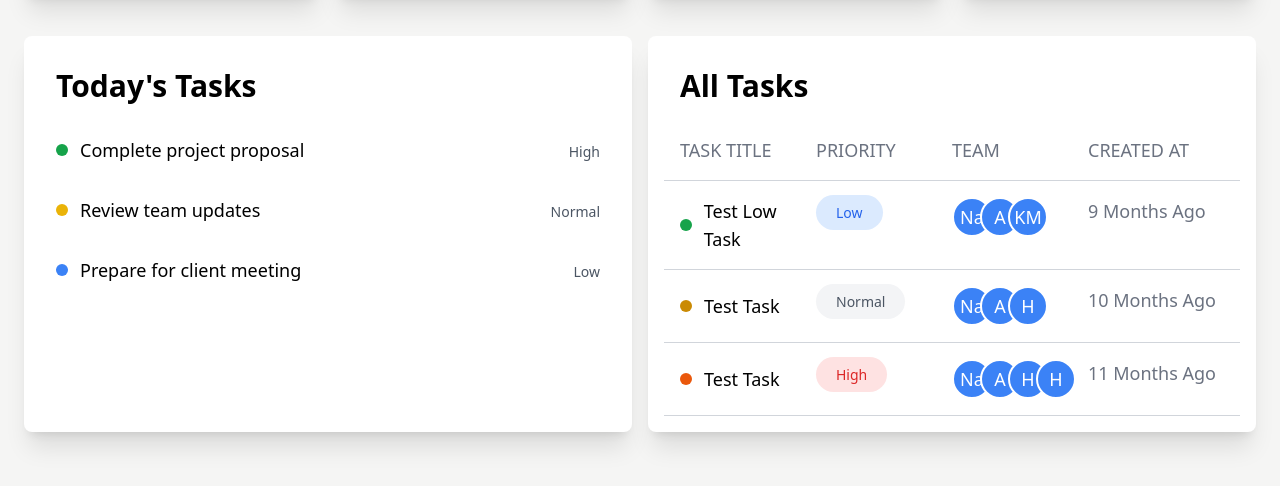
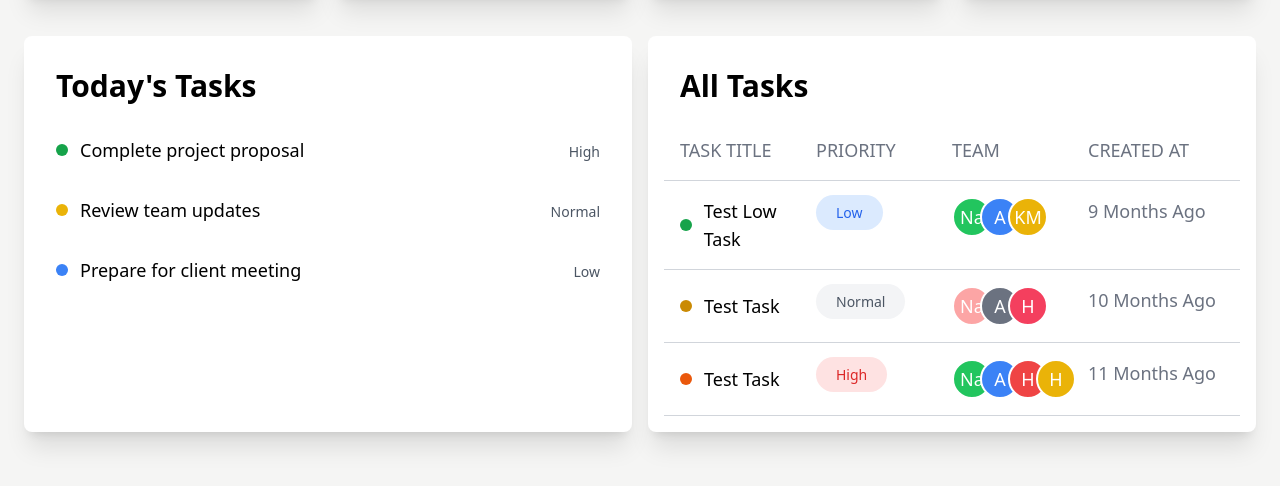
Before and after one commit to Farhan0140/Task_Management, a Django app: page /user_dashboard/ in a window 1280 px wide. Shown: the part 240-726 px from the top of the page. Run offline with Django 5.2, Linux system fonts and the light colour scheme.

Commit message:
adding css

```diff
--- a/static/css/output.css
+++ b/static/css/output.css
@@ -904,14 +909,34 @@ video {
   background-color: rgb(202 138 4 / var(--tw-bg-opacity, 1));
 }
 
-.bg-gray-200 {
+.bg-blue-50 {
   --tw-bg-opacity: 1;
-  background-color: rgb(229 231 235 / var(--tw-bg-opacity, 1));
+  background-color: rgb(239 246 255 / var(--tw-bg-opacity, 1));
 }
 
-.bg-gray-950 {
+.bg-red-300 {
   --tw-bg-opacity: 1;
-  background-color: rgb(3 7 18 / var(--tw-bg-opacity, 1));
+  background-color: rgb(252 165 165 / var(--tw-bg-opacity, 1));
+}
+
+.bg-green-500 {
+  --tw-bg-opacity: 1;
+  background-color: rgb(34 197 94 / var(--tw-bg-opacity, 1));
+}
+
+.bg-gray-500 {
+  --tw-bg-opacity: 1;
+  background-color: rgb(107 114 128 / var(--tw-bg-opacity, 1));
+}
+
+.bg-rose-500 {
+  --tw-bg-opacity: 1;
+  background-color: rgb(244 63 94 / var(--tw-bg-opacity, 1));
+}
+
+.bg-red-500 {
+  --tw-bg-opacity: 1;
+  background-color: rgb(239 68 68 / var(--tw-bg-opacity, 1));
 }
 
 .p-3 {
--- a/tasks/templates/dashboard/User_Dashboard.html
+++ b/tasks/templates/dashboard/User_Dashboard.html
@@ -67,9 +67,9 @@
         <span class="px-5 py-2 rounded-full bg-blue-100 text-blue-600 text-sm">Low</span>
       </div>
       <div class="flex -space-x-3">
-        <div class="w-10 h-10 bg-blue-500 text-white rounded-full border-2 border-white flex justify-center items-center">Na</div>
+        <div class="w-10 h-10 bg-green-500 text-white rounded-full border-2 border-white flex justify-center items-center">Na</div>
         <div class="w-10 h-10 bg-blue-500 text-white rounded-full border-2 border-white flex justify-center items-center">A</div>
-        <div class="w-10 h-10 bg-blue-500 text-white rounded-full border-2 border-white flex justify-center items-center">KM</div>
+        <div class="w-10 h-10 bg-yellow-500 text-white rounded-full border-2 border-white flex justify-center items-center">KM</div>
       </div>
       <div class="text-gray-500">9 Months Ago</div>
     </div>
@@ -84,9 +84,9 @@
         <span class="px-5 py-2 rounded-full bg-gray-100 text-gray-600 text-sm">Normal</span>
       </div>
       <div class="flex -space-x-3">
-        <div class="w-10 h-10 bg-blue-500 text-white rounded-full border-2 border-white flex justify-center items-center">Na</div>
-        <div class="w-10 h-10 bg-blue-500 text-white rounded-full border-2 border-white flex justify-center items-center">A</div>
-        <div class="w-10 h-10 bg-blue-500 text-white rounded-full border-2 border-white flex justify-center items-center">H</div>
+        <div class="w-10 h-10 bg-red-300 text-white rounded-full border-2 border-white flex justify-center items-center">Na</div>
+        <div class="w-10 h-10 bg-gray-500 text-white rounded-full border-2 border-white flex justify-center items-center">A</div>
+        <div class="w-10 h-10 bg-rose-500 text-white rounded-full border-2 border-white flex justify-center items-center">H</div>
       </div>
       <div class="text-gray-500">10 Months Ago</div>
     </div>
@@ -101,10 +101,10 @@
         <span class="px-5 py-2 rounded-full bg-red-100 text-red-600 text-sm">High</span>
       </div>
       <div class="flex -space-x-3">
-        <div class="w-10 h-10 bg-blue-500 text-white rounded-full border-2 border-white flex justify-center items-center">Na</div>
+        <div class="w-10 h-10 bg-green-500 text-white rounded-full border-2 border-white flex justify-center items-center">Na</div>
         <div class="w-10 h-10 bg-blue-500 text-white rounded-full border-2 border-white flex justify-center items-center">A</div>
-        <div class="w-10 h-10 bg-blue-500 text-white rounded-full border-2 border-white flex justify-center items-center">H</div>
-        <div class="w-10 h-10 bg-blue-500 text-white rounded-full border-2 border-white flex justify-center items-center">H</div>
+        <div class="w-10 h-10 bg-red-500 text-white rounded-full border-2 border-white flex justify-center items-center">H</div>
+        <div class="w-10 h-10 bg-yellow-500 text-white rounded-full border-2 border-white flex justify-center items-center">H</div>
       </div>
       <div class="text-gray-500">11 Months Ago</div>
     </div>
```
Also changed, not shown: other parts of static/css/output.css (+8 -33 lines).
